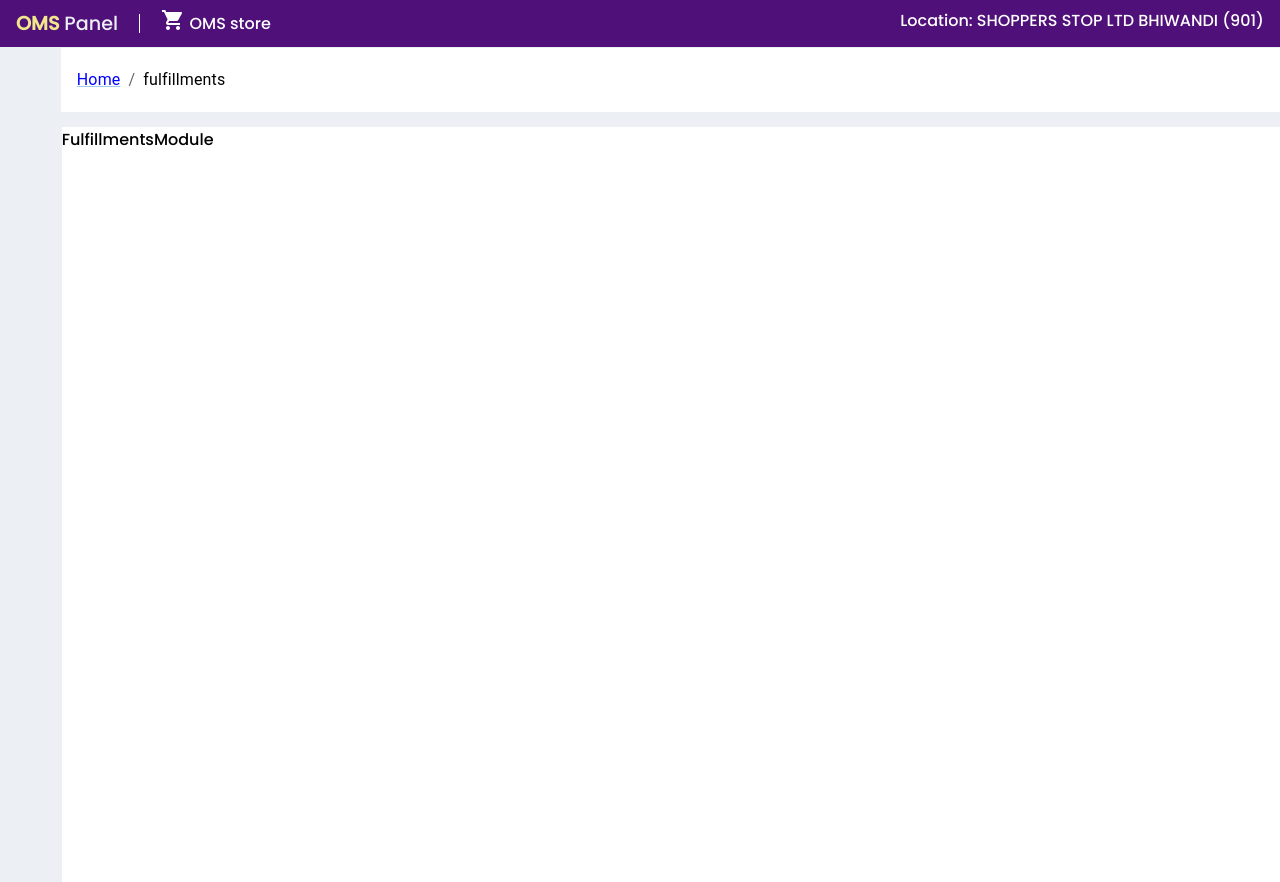
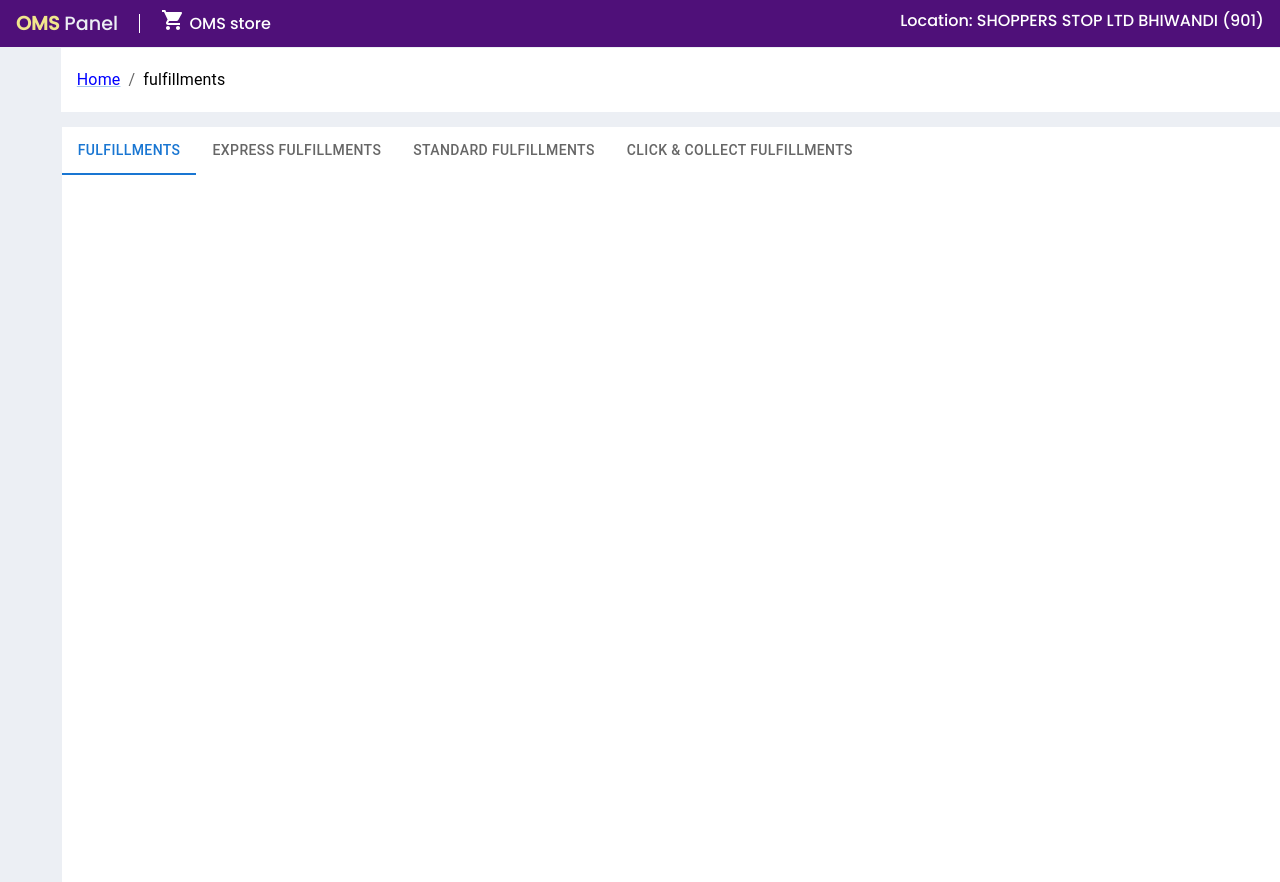
Before and after one commit to sshemantj/oms-panel, a Next.js app: page /fulfillments in a window 1280 px wide. Built offline with nearby package versions, Linux system fonts and the light colour scheme.

Commit message:
tabs added in filfillments

```diff
--- /dev/null
+++ b/src/interfaces/fulfillments.interface.ts
@@ -0,0 +1,6 @@
+export enum IFulFillmentsTabsList {
+  FULFILMENTS = "fulfilments",
+  EXPRESS_FULFILMENTS = "expressFulfilments",
+  STANDARD_FULFILMENTS = "standardFulfilments",
+  CLICK_AND_COLLECT = "clickandcollect",
+}
--- /dev/null
+++ b/src/modules/fulfillmentsModule/fulfillmentsTabs/index.tsx
@@ -0,0 +1,44 @@
+import CustomTab from "@/component/molecules/customTab";
+import { IFulFillmentsTabsList } from "@/interfaces/fulfillments.interface";
+
+const tabList: { label: string; value: string }[] = [
+  { label: "FULFILLMENTS", value: IFulFillmentsTabsList.FULFILMENTS },
+  {
+    label: "EXPRESS FULFILLMENTS",
+    value: IFulFillmentsTabsList.EXPRESS_FULFILMENTS,
+  },
+  {
+    label: "STANDARD FULFILLMENTS",
+    value: IFulFillmentsTabsList.STANDARD_FULFILMENTS,
+  },
+  {
+    label: "Click & Collect FULFILLMENTS",
+    value: IFulFillmentsTabsList.CLICK_AND_COLLECT,
+  },
+];
+
+interface IProps {
+  currTabValue: IFulFillmentsTabsList;
+  setCurrTabValue: React.Dispatch<React.SetStateAction<IFulFillmentsTabsList>>;
+}
+
+const FulfillmentsTabs = (props: IProps) => {
+  const { currTabValue, setCurrTabValue } = props;
+
+  const handleChange = (_: any, changedValue: any) => {
+    setCurrTabValue(changedValue);
+  };
+
+  return (
+    <div>
+      <CustomTab
+        type={1}
+        value={currTabValue}
+        tabList={tabList}
+        handleChange={handleChange}
+      />
+    </div>
+  );
+};
+
+export default FulfillmentsTabs;
--- a/src/modules/fulfillmentsModule/index.tsx
+++ b/src/modules/fulfillmentsModule/index.tsx
@@ -1,7 +1,19 @@
-import React from "react";
+import React, { useState } from "react";
+import FulfillmentsTabs from "./fulfillmentsTabs";
+import { IFulFillmentsTabsList } from "@/interfaces/fulfillments.interface";
 
 const FulfillmentsModule = () => {
-  return <div>FulfillmentsModule</div>;
+  const [currTabValue, setCurrTabValue] = useState<IFulFillmentsTabsList>(
+    IFulFillmentsTabsList.FULFILMENTS
+  );
+
+  return (
+    <div>
+      <div>
+        <FulfillmentsTabs {...{ currTabValue, setCurrTabValue }} />
+      </div>
+    </div>
+  );
 };
 
 export default FulfillmentsModule;
```
Also changed, not shown: src/modules/homeModule/homeTabs/index.tsx (+4 -4 lines).
